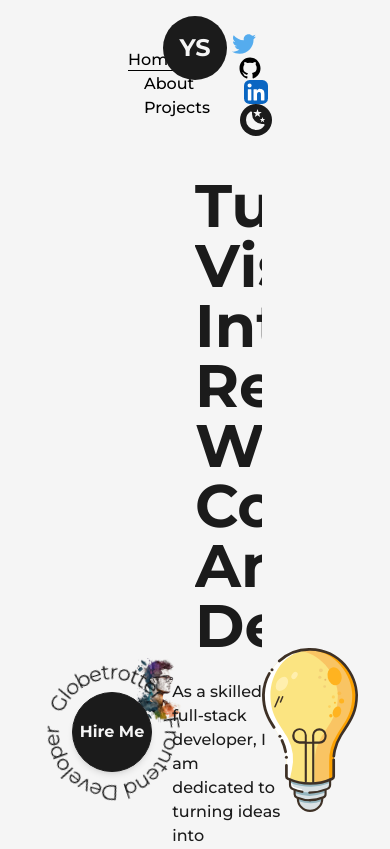
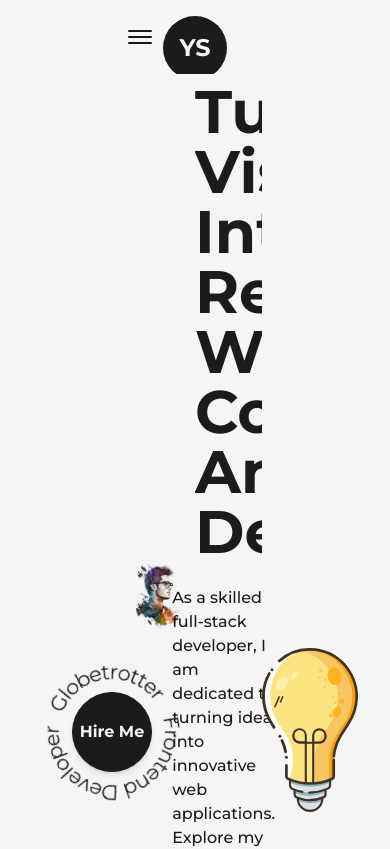
Before and after one commit to YathaarthSuri/portfolio, a Next.js app: page / in a window 390 px wide. Shown: the top 849 px of the page. Built offline with nearby package versions, Linux system fonts and the light colour scheme.

Commit message:
Made navbar responsive

```diff
--- a/src/components/NavBar.js
+++ b/src/components/NavBar.js
@@ -1,5 +1,5 @@
 import Link from 'next/link';
-import React from 'react';
+import React, { useState } from 'react';
 import Logo from './Logo';
 import { useRouter } from 'next/router';
 import {
@@ -29,16 +29,72 @@
   );
 };
 
+const CustomMobileLink = ({ href, title, className = '', toggle }) => {
+  const router = useRouter();
+
+  const handleClick = () => {
+    toggle();
+    router.push(href);
+  };
+
+  return (
+    <button
+      onClick={handleClick}
+      href={href}
+      className={`${className} relative group text-light dark:text-dark my-2`}
+    >
+      {title}
+
+      <span
+        className={`h-[1px] inline-block bg-light dark:bg-dark absolute left-0 -bottom-0.5 group-hover:w-full transition-[width] ease duration-300 ${
+          router.asPath === href ? 'w-full' : 'w-0'
+        }`}
+      >
+        &nbsp;
+      </span>
+    </button>
+  );
+};
+
 const NavBar = () => {
   const [mode, setMode] = useThemeSwitcher();
 
+  const [isOpen, setisOpen] = useState(false);
+
+  const handleClick = () => {
+    setisOpen(!isOpen);
+  };
+
   return (
-    <header className='w-full px-32 py-8 font-medium flex items-center justify-between dark:text-light'>
+    <header className='w-full px-32 py-8 font-medium flex items-center justify-between dark:text-light relative'>
+      <button
+        className='flex-col justify-center items-center hidden lg:flex'
+        onClick={handleClick}
+      >
+        <span
+          className={`bg-dark dark:bg-light block transition-all duration-300 ease-out h-0.5 w-6 rounded-sm -translate-y-0.5 ${
+            isOpen ? 'rotate-45 translate-y-1' : '-translate-y-0.5'
+          }`}
+        ></span>
+        <span
+          className={`bg-dark dark:bg-light block transition-all duration-300 ease-out h-0.5 w-6 rounded-sm my-0.5 ${
+            isOpen ? 'opacity-0' : 'opacity-100'
+          }`}
+        ></span>
+        <span
+          className={`bg-dark dark:bg-light block transition-all duration-300 ease-out h-0.5 w-6 rounded-sm translate-y-0.5 ${
+            isOpen ? '-rotate-45 -translate-y-1' : 'translate-y-0.5'
+          }`}
+        ></span>
+      </button>
+
+      <div className='w-full flex justify-between items-center lg:hidden'>
         <nav>
           <CustomLink href='/' title='Home' className='mr-4' />
           <CustomLink href='/about' title='About' className='mx-4' />
           <CustomLink href='/projects' title='Projects' className='ml-4' />
         </nav>
+
         <nav className='flex justify-center items-center flex-wrap'>
           <motion.a
             href='https://twitter.com/Yat_the_Dev'
@@ -81,6 +137,72 @@
             )}
           </button>
         </nav>
+      </div>
+
+      {isOpen ? (
+        <motion.div
+          initial={{ scale: 0, opacity: 0, x: '-50%', y: '-50%' }}
+          animate={{ scale: 1, opacity: 1 }}
+          className='min-w-[70vw] w-full flex flex-col justify-between items-center fixed top-1/2 left-1/2 -translate-x-1/2 -translate-y-1/2 z-30 bg-dark/90 dark:bg-light/75 rounded-lg backdrop-blur-md py-32'
+        >
+          <nav className='flex flex-col items-center justify-center'>
+            <CustomMobileLink href='/' title='Home' toggle={handleClick} />
+            <CustomMobileLink
+              href='/about'
+              title='About'
+              toggle={handleClick}
+            />
+            <CustomMobileLink
+              href='/projects'
+              title='Projects'
+              toggle={handleClick}
+            />
+          </nav>
+
+          <nav className='flex justify-center items-center flex-wrap mt-2'>
+            <motion.a
+              href='https://twitter.com/Yat_the_Dev'
+              target={'_blank'}
+              whileHover={{ y: -2 }}
+              whileTap={{ scale: 0.9 }}
+              className='w-6 mr-3 sm:mx-1'
+            >
+              <TwitterIcon />
+            </motion.a>
+            <motion.a
+              href='https://github.com/YathaarthSuri'
+              target={'_blank'}
+              whileHover={{ y: -2 }}
+              whileTap={{ scale: 0.9 }}
+              className='sm:mx-1 w-6 mx-3 bg-light rounded-full dark:bg-dark'
+            >
+              <GithubIcon />
+            </motion.a>
+            <motion.a
+              href='https://www.linkedin.com/in/yathaarth-suri-783a22156/'
+              target={'_blank'}
+              whileHover={{ y: -2 }}
+              whileTap={{ scale: 0.9 }}
+              className='sm:mx-1 w-6 ml-3'
+            >
+              <LinkedInIcon />
+            </motion.a>
+
+            <button
+              onClick={() => setMode(mode === 'light' ? 'dark' : 'light')}
+              className={`ml-3 flex items-center justify-center rounded-full p-1 ${
+                mode === 'light' ? 'bg-dark text-light' : 'bg-light text-dark'
+              }`}
+            >
+              {mode === 'dark' ? (
+                <SunIcon className={'fill-dark'} />
+              ) : (
+                <MoonIcon className={'fill-dark'} />
+              )}
+            </button>
+          </nav>
+        </motion.div>
+      ) : null}
 
       <div className='absolute left-[50%] top-2 translate-x-[-50%]'>
         <Logo />
--- a/tailwind.config.js
+++ b/tailwind.config.js
@@ -11,6 +11,20 @@
       fontFamily: {
         mont: ['var(--font-mont)'],
         mono: ['var(--font-roboto-mono)'],
+      },
+      screens: {
+        '2xl': { max: '1535px' },
+        // => @media (max-width: 1535px) { ... }
+        xl: { max: '1279px' },
+        // => @media (max-width: 1279px) { ... }
+        lg: { max: '1023px' },
+        // => @media (max-width: 1023px) { ... }
+        md: { max: '767px' },
+        // => @media (max-width: 767px) { ... }
+        sm: { max: '639px' },
+        // => @media (max-width: 639px) { ... }
+        xs: { max: '479px' },
+        // => @media (max-width: 479px) { ... }
       },
       colors: {
         dark: '#1b1b1b',
```
Lines whose indentation alone changed are shown as unchanged.
